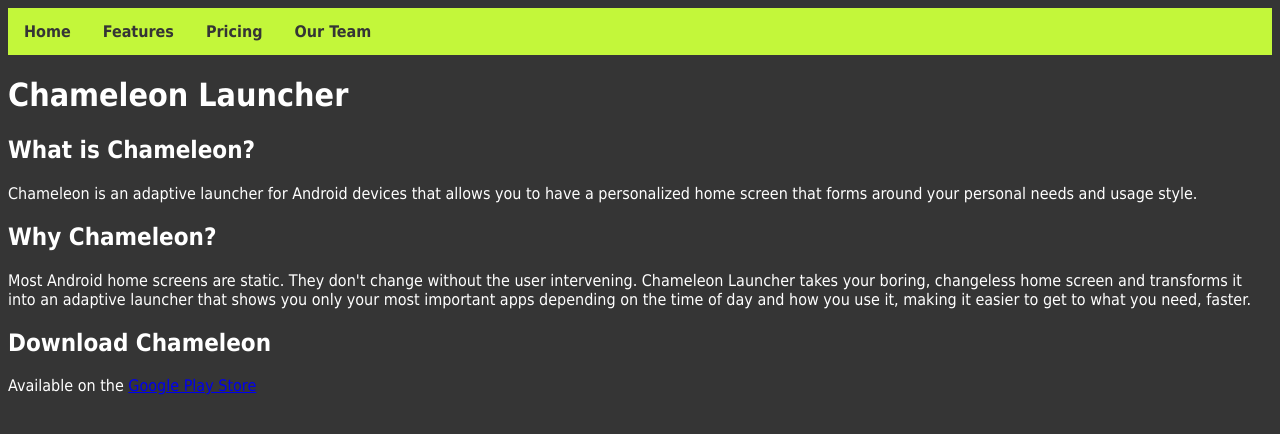
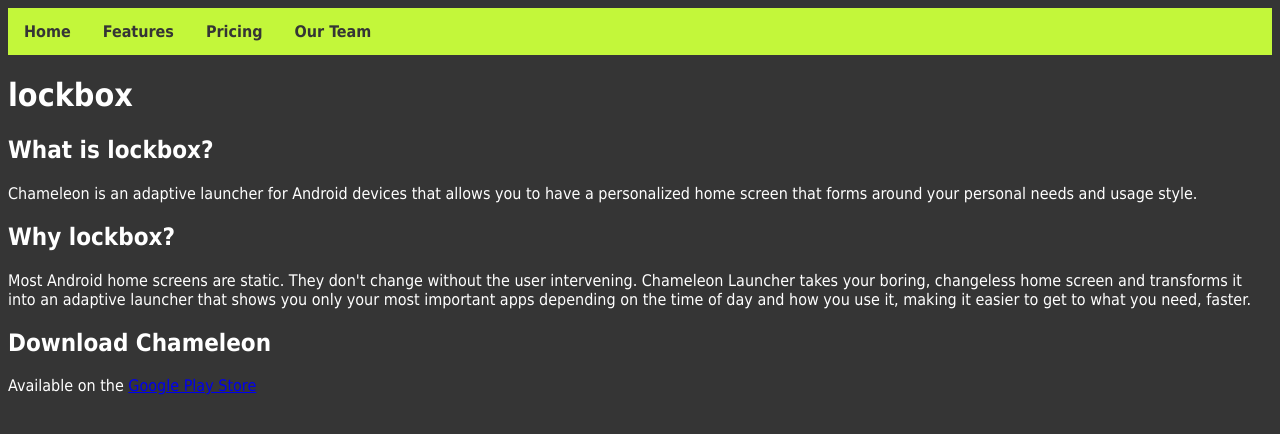
Before and after one commit to ricetech/lockbox, a plain HTML site: page public/index.html in a window 1280 px wide. Drawn offline with Linux system fonts and the light colour scheme.

Commit message:
Changed some of the html text

```diff
--- a/public/index.html
+++ b/public/index.html
@@ -2,7 +2,7 @@
 <html>
 <head>
 	<meta charset="utf-8">
-	<title>Chameleon Launcher</title>
+	<title>lockbox</title>
 	<link rel="stylesheet" href="main.css">
 	<script type="text/javascript" src="script.js"></script>
 </head>
@@ -17,11 +17,11 @@
 		</ul>
 	</div>
 
-	<h1>Chameleon Launcher</h1>
+	<h1>lockbox</h1>
 	<h3><!--Tagline--></h3>
-	<h2>What is Chameleon?</h2>
+	<h2>What is lockbox?</h2>
 	<p>Chameleon is an adaptive launcher for Android devices that allows you to have a personalized home screen that forms around your personal needs and usage style.</p>
-	<h2>Why Chameleon?</h2>
+	<h2>Why lockbox?</h2>
 	<p>Most Android home screens are static. They don't change without the user intervening. Chameleon Launcher takes your boring, changeless home screen and transforms it into an adaptive launcher that shows you only your most important apps depending on the time of day and how you use it, making it easier to get to what you need, faster.</p>
 	<h2>Download Chameleon</h2>
 	<p>Available on the <a href="https://play.google.com/store/apps">Google Play Store</a></p>
```
Also changed, not shown: public/features.html (+1 -1 lines), public/pricing.html (+1 -1 lines), public/team.html (+2 -2 lines).
